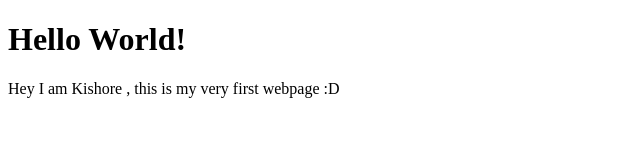
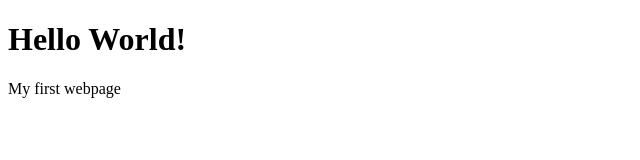
Before and after one commit to kishorenataraj21/FrontEndFundamentals, a plain HTML site: page HTML/HelloWorld/index.html in a window 1280 px wide. Shown: the whole page, without its empty margins (0-640 px from the left). Drawn offline with Linux system fonts and the light colour scheme.

Commit message:
First Website-Helloworld

```diff
--- a/HTML/HelloWorld/index.html
+++ b/HTML/HelloWorld/index.html
@@ -3,10 +3,10 @@
   <head>
     <meta charset="UTF-8" />
     <meta name="viewport" content="width=device-width, initial-scale=1.0" />
-    <title>My first webpage</title>
+    <title>First webpage</title>
   </head>
   <body>
     <h1>Hello World!</h1>
-    <p>Hey I am Kishore , this is my very first webpage :D</p>
+    <p>My first webpage</p>
   </body>
 </html>
```
Also changed, not shown: index.html (deleted, +0 -12 lines).
